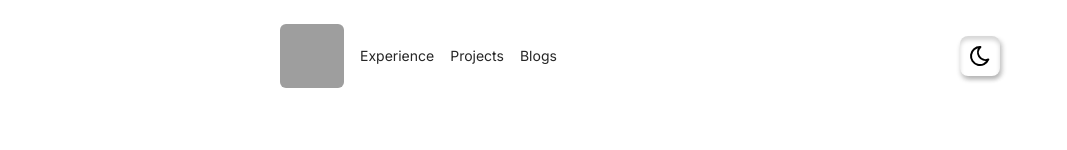
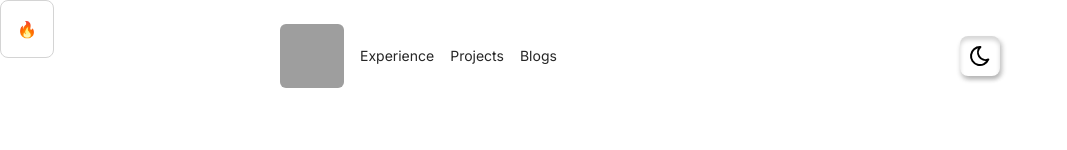
Before and after one commit to abhishektumula/profile.new, a Next.js app: page / in a window 1280 px wide. Shown: the top 150 px of the page, without its empty margins (0-1067 px from the left). Built offline with nearby package versions, Linux system fonts and the light colour scheme; grey boxes are pictures that could not be loaded.

Commit message:
cursor-follow added

```diff
--- a/src/app/page.tsx
+++ b/src/app/page.tsx
@@ -1,10 +1,12 @@
 import { Container } from "@/components/container";
+import { CursorFollower } from "@/components/cursor-follower";
 import { Home } from "@/components/Home";
 import { SiteFooter } from "@/components/site-footer";
 
 export default function HomeLayout() {
   return (
-    <div className="w-full min-h-screen bg-white dark:bg-black">
+    <div className="w-full min-h-screen bg-white dark:bg-black relative">
+      <CursorFollower />
       <Container className="min-h-screen">
         <Home />
       </Container>
--- /dev/null
+++ b/src/components/cursor-follower.tsx
@@ -0,0 +1,30 @@
+"use client";
+import { motion, useMotionValue, useSpring } from "motion/react";
+import React from "react";
+export const CursorFollower = () => {
+  const mouseX = useMotionValue(0);
+  const mouseY = useMotionValue(0);
+
+  const springX = useSpring(mouseX, { stiffness: 300, damping: 30 });
+  const springY = useSpring(mouseY, { stiffness: 300, damping: 30 });
+  return (
+    <motion.div
+      className="w-full min-h-screen absolute"
+      onMouseMove={(e: React.MouseEvent<HTMLDivElement>) => {
+        mouseX.set(e.clientX);
+        mouseY.set(e.clientY);
+      }}
+    >
+      <motion.div
+        style={{
+          position: "absolute",
+          top: springY,
+          left: springX,
+        }}
+        className="p-4 border border-neutral-300 dark:border-neutral-800 rounded-lg"
+      >
+        🔥
+      </motion.div>
+    </motion.div>
+  );
+};
```
